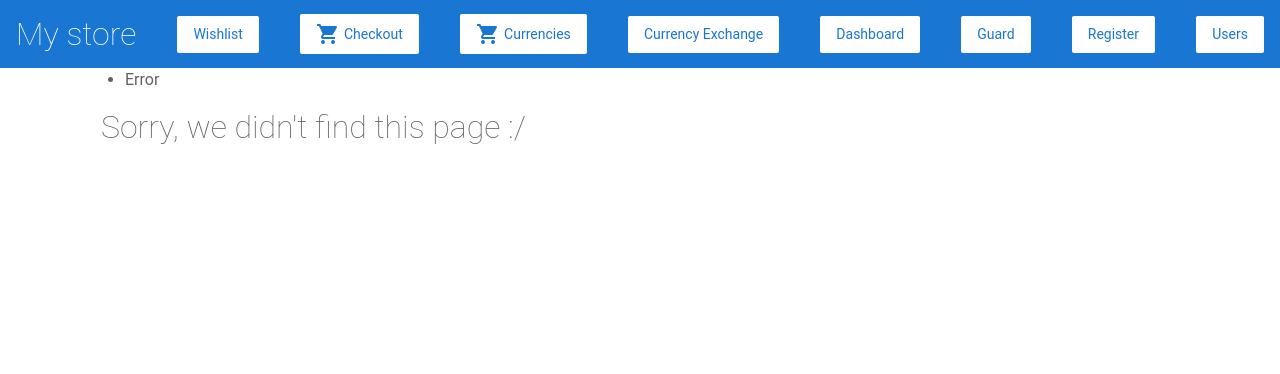
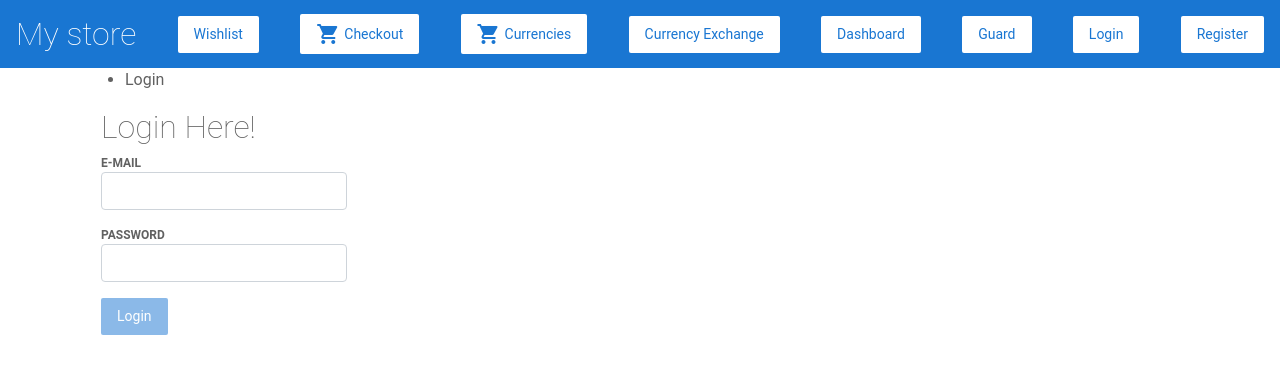
Before and after one commit to zhoricc3398/angular-tutorial-first, an Angular app: page /login in a window 1280 px wide. Before the commit this address led to /error. Shown: the top 374 px of the page. Built offline with nearby package versions, Linux system fonts and the light colour scheme.

Commit message:
feat(6-routing-and-navigation): WIP tasks

```diff
--- /dev/null
+++ b/src/app/login.guard.ts
@@ -0,0 +1,19 @@
+import { Injectable } from '@angular/core';
+import { CanActivate, ActivatedRouteSnapshot, RouterStateSnapshot, UrlTree } from '@angular/router';
+import { Observable } from 'rxjs';
+import { AuthService } from './auth.service';
+
+@Injectable({
+  providedIn: 'root'
+})
+export class LoginGuard implements CanActivate {
+
+  constructor (private authService: AuthService) { }
+
+  canActivate(
+    next: ActivatedRouteSnapshot,
+    state: RouterStateSnapshot): Observable<boolean | UrlTree> | Promise<boolean | UrlTree> | boolean | UrlTree {
+    return this.authService.isEnabled();
+  }
+
+}
--- /dev/null
+++ b/src/app/login/login.component.html
@@ -0,0 +1,12 @@
+<form [formGroup]="loginForm" (ngSubmit)="login(loginForm.value)">
+    <div>
+        <h1>Login Here!</h1>
+        <label> E-mail
+            <input type="email" class="form-control" formControlName="email" required>
+        </label>
+        <label> Password
+            <input type="password" class="form-control" formControlName="password" required>
+        </label>
+        <button class="button" type="submit" [disabled]="disableButton">Login</button>
+    </div>
+</form>
--- /dev/null
+++ b/src/app/login/login.component.ts
@@ -0,0 +1,42 @@
+import { Component, OnInit } from '@angular/core';
+import { UsersService } from '../users.service';
+import { FormBuilder, Validators } from '@angular/forms';
+import { AuthService } from '../auth.service';
+
+@Component({
+  selector: 'app-login',
+  templateUrl: './login.component.html',
+  styleUrls: ['./login.component.scss']
+})
+export class LoginComponent implements OnInit {
+  loginForm;
+  alert;
+
+  constructor(private formBuilder: FormBuilder, private usersService: UsersService, private authService: AuthService) {
+    this.loginForm = formBuilder.group({
+      email: ['', [Validators.email]],
+      password: ['', [Validators.minLength(8), Validators.pattern(/[\w0-9]{8,}/)]]
+    })
+  }
+
+  ngOnInit() {
+  }
+
+  get disableButton() {
+    return this.loginForm.invalid;
+  }
+
+  login(email, password) {
+    this.alert = '';
+
+    if (this.usersService.verify(email, password)) {
+      this.alert = 'You have logged in!';
+      console.log('zd brat');
+
+      this.authService.allow();
+
+    } else {
+      this.alert = 'Credentials are wrong!';
+    }
+  }
+}
--- a/src/app/top-bar/top-bar.component.html
+++ b/src/app/top-bar/top-bar.component.html
@@ -28,10 +28,14 @@
     Guard
 </a>
 
+<a [routerLink]= "['/login']" class="button fancy-button">
+    Login
+</a>
+
 <a [routerLink]= "['/register']" class="button fancy-button">
     Register
 </a>
 
-<a [routerLink]="['/users']" class="button fancy-button">
+<a *ngIf="access" [routerLink]="['/users']" class="button fancy-button">
     Users
  </a>
--- a/src/app/top-bar/top-bar.component.ts
+++ b/src/app/top-bar/top-bar.component.ts
@@ -1,4 +1,5 @@
 import { Component, OnInit } from '@angular/core';
+import { AuthService } from '../auth.service';
 
 @Component({
   selector: 'app-top-bar',
@@ -6,8 +7,12 @@ import { Component, OnInit } from '@angular/core';
   styleUrls: ['./top-bar.component.scss']
 })
 export class TopBarComponent implements OnInit {
-  constructor() { }
+  constructor(private authService: AuthService) { }
 
   ngOnInit() { }
 
+  get access() {
+    return this.authService.isEnabled();
+  }
+
 }
--- a/src/app/users.service.ts
+++ b/src/app/users.service.ts
@@ -19,4 +19,8 @@ export class UsersService{
         this.users.splice(id, 1)
         return this.users
     }
+
+    verify(email, pass) {
+        return this.users.find((user) => user.email === email && user.password === pass);
+    }
 }
--- a/src/app/users/users.component.ts
+++ b/src/app/users/users.component.ts
@@ -10,7 +10,7 @@ export class UsersComponent implements OnInit {
   users;
 
   constructor(private usersService: UsersService) {
-    this.users= this.usersService.getUsers();
+    this.users = this.usersService.getUsers();
   }
 
   ngOnInit() {
```
Also changed, not shown: src/app/app.module.ts (+8 -8 lines), src/app/login/login.component.scss (added).
